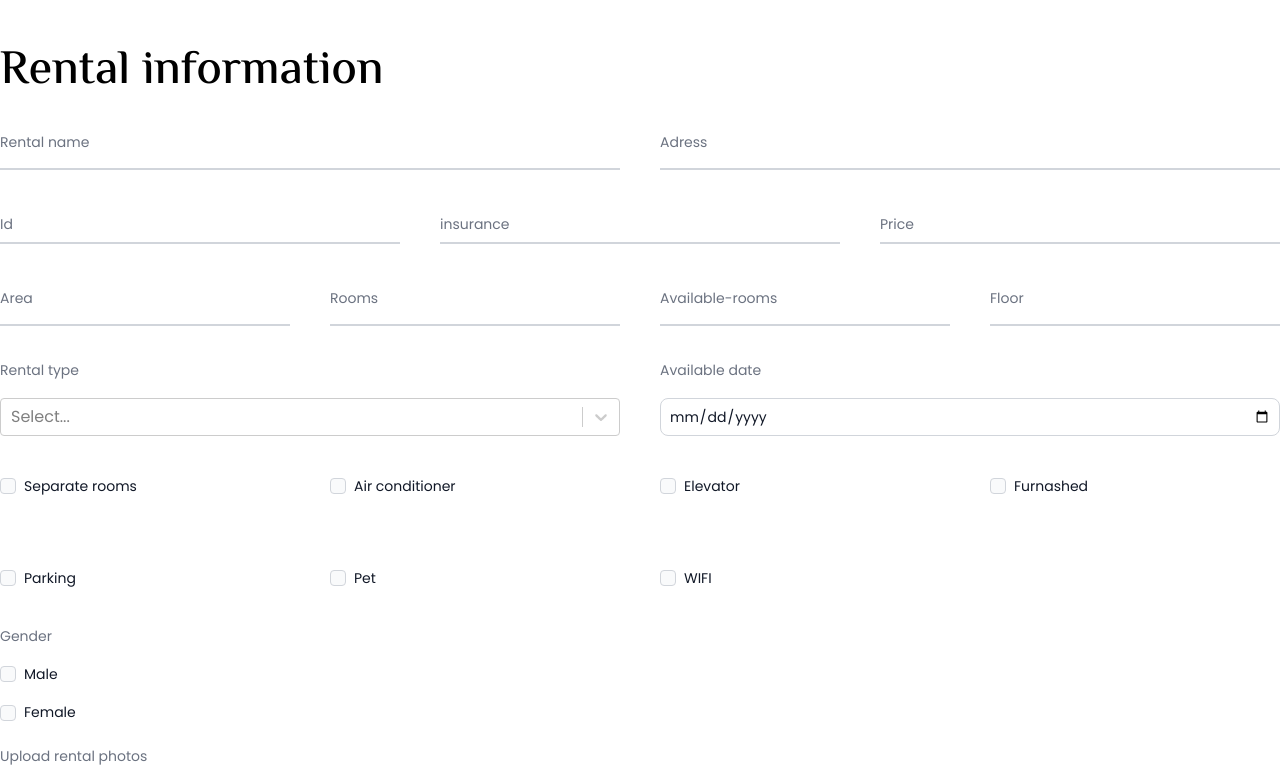
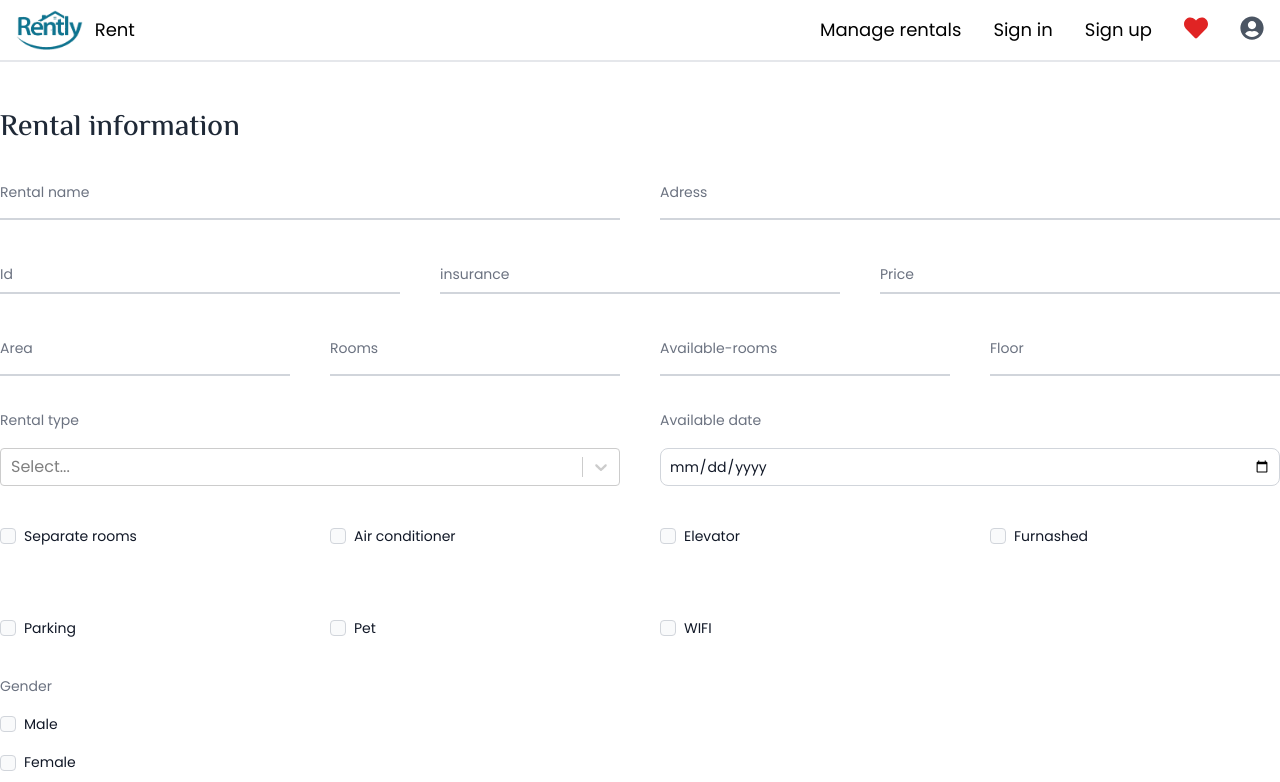
Before and after one commit to rehabmahmoud20/Rently, a React (Create React App) app: page /add-rental in a window 1280 px wide. Shown: the top 782 px of the page. Built offline with nearby package versions, Linux system fonts and the light colour scheme.

Commit message:
adding navbar and routing

```diff
--- a/src/App.js
+++ b/src/App.js
@@ -15,10 +15,12 @@ import RentalList from "./components/Rental/RentalList/RentalList";
 import FAQ from "./components/FAQ/FAQ";
 import About from "./components/About/About";
 import AddRental from "./components/AddRental/AddRental";
+import NavbarComponent from "./components/Shared/NavbarComponent";
 
 function App() {
   return (
     <BrowserRouter>
+    <NavbarComponent/>
       <main>
         <Routes>
           <Route path="/" element={<Home />} />
--- a/src/components/AddRental/AddRental.jsx
+++ b/src/components/AddRental/AddRental.jsx
@@ -20,8 +20,9 @@ const AddRental = () => {
           console.log(data);
         })}
       >
+        {/* text-3xl text-gray-800 */}
         <section className="about-rental">
-          <h2 className="text-5xl mb-6">Rental information</h2>
+          <h2 className=" mb-6 text-3xl text-gray-800">Rental information</h2>
           <div className="grid md:grid-cols-2 md:gap-10">
             {/* RENTAL NAME */}
             <div className="relative z-0 mb-6 w-full group">
--- a/src/components/Shared/Navbar.jsx
+++ /dev/null
@@ -1,9 +0,0 @@
-import React from 'react'
-
-const Navbar = () => {
-  return (
-    <div>Navbar</div>
-  )
-}
-
-export default Navbar;
--- /dev/null
+++ b/src/components/Shared/NavbarComponent.jsx
@@ -0,0 +1,47 @@
+import { Navbar } from "flowbite-react";
+import rently from "../../assets/images/rently.png";
+
+import { FaHeart } from "react-icons/fa";
+import { FaUserCircle } from "react-icons/fa";
+import { Link } from "react-router-dom";
+// Link
+
+const NavbarComponent = () => {
+  return (
+    <div>
+      <Navbar
+        fluid={true}
+        rounded={true}
+        className="md:border-b-2  rounded-none md-divide-gray-200"
+      >
+        <div className="flex items-center" >
+        <Navbar.Brand
+        href="http://localhost:3000">
+          <img src={rently} className="mr-3  w-15 h-10" alt="Flowbite Logo" />
+        </Navbar.Brand>
+
+          <Link to="/rental-list" className="hidden md:block  text-lg" >Rent</Link>
+        </div>
+
+        <Navbar.Toggle />
+        <Navbar.Collapse>
+        <Link to="/rental-list" className="block md:hidden  py-3 border-b-2 divide-gray-200 " >Rent</Link>
+
+          <Link to="/add-rental" className=" text-lg py-3 border-b-2 divide-gray-200 md:border-none md:py-0 dark:text-white">Manage rentals</Link>
+          <Link to="/signin" className=" text-lg py-3 border-b-2 divide-gray-200 md:border-none md:py-0">Sign in</Link>
+
+          <Link to="/signup" className=" text-lg py-3 border-b-2 divide-gray-200 md:border-none md:py-0">Sign up</Link>
+          <Link to="/favourits" className="  py-3 border-b-2 divide-gray-200 md:border-none md:py-0">
+            <FaHeart className=" text-red-600 text-2xl" />
+          </Link>
+
+          <Link to="/profile/*" className="py-3 border-b-2 divide-gray-200 md:border-none md:py-0">
+            <FaUserCircle className="text-gray-600 text-2xl " />
+          </Link>
+        </Navbar.Collapse>
+      </Navbar>
+    </div>
+  );
+};
+
+export default NavbarComponent;
--- a/src/index.js
+++ b/src/index.js
@@ -8,6 +8,7 @@ const root = ReactDOM.createRoot(document.getElementById('root'));
 root.render(
   <React.StrictMode>
     <App />
+    <script src="../path/to/flowbite/dist/flowbite.js"></script>
   </React.StrictMode>
 );
 
```
Also changed, not shown: src/assets/images/rently.png (added).
